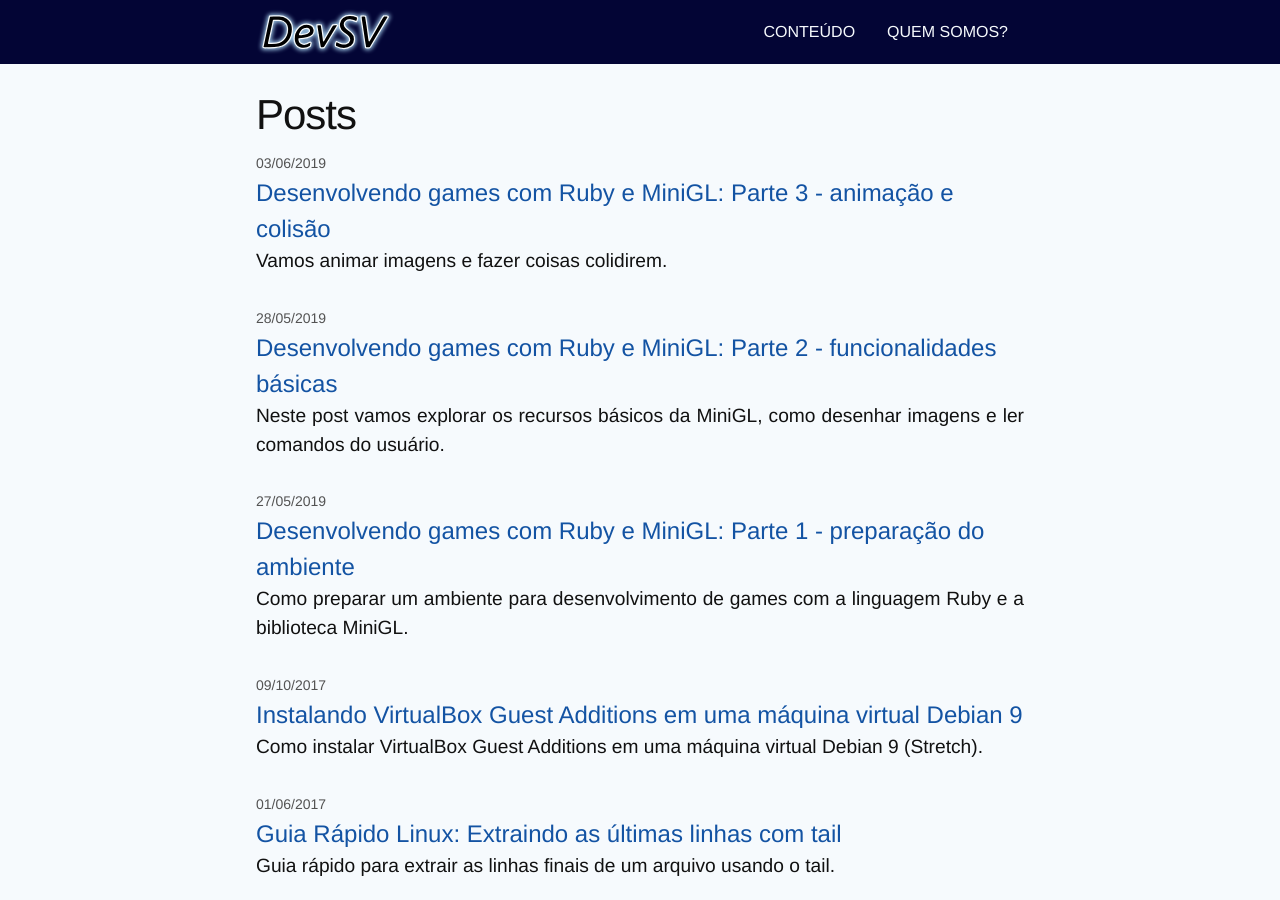
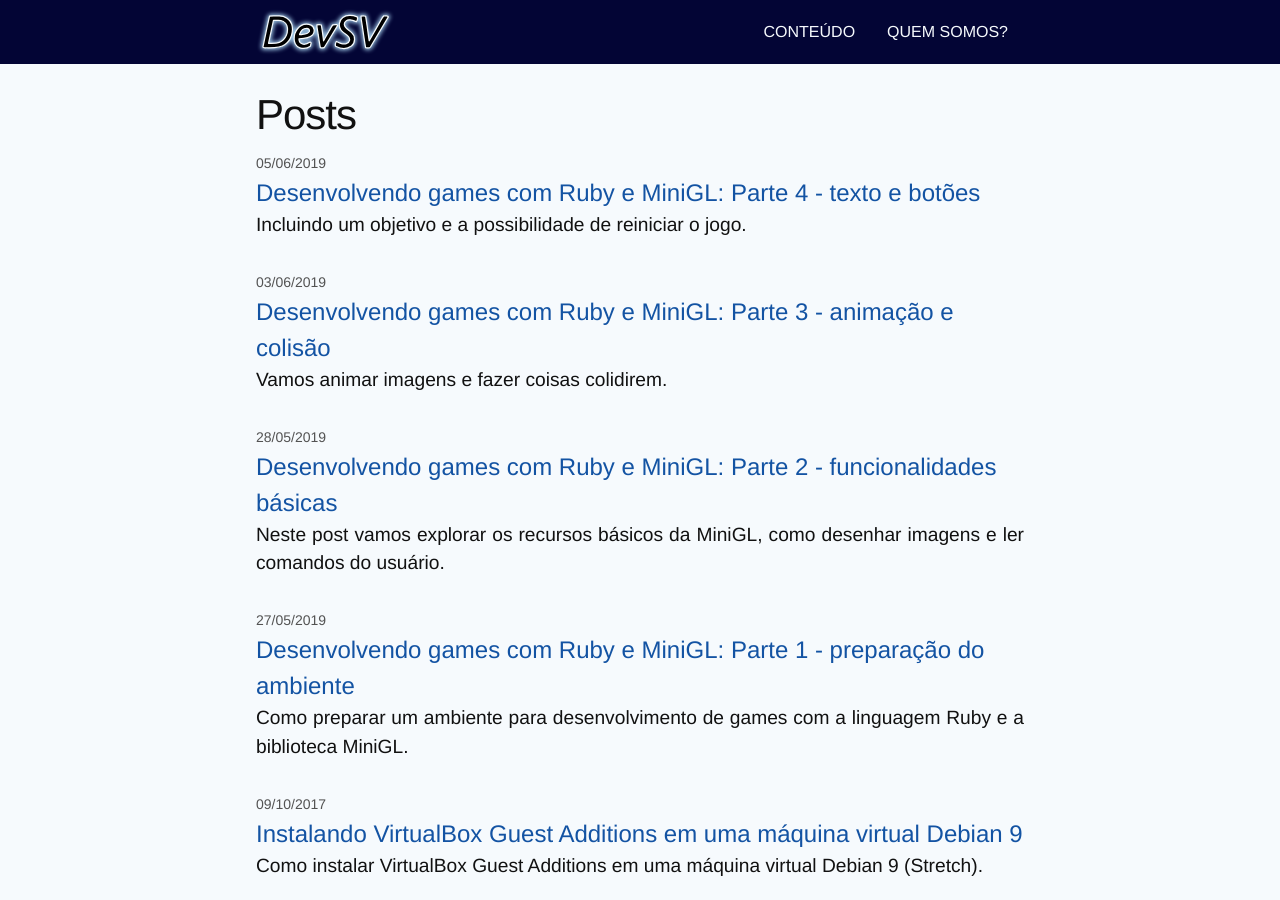
Before and after one commit to devsvbr/devsvbr.github.io, a Jekyll site: the page built from index.html, in a window 1280 px wide and 900 px high. Built offline with Jekyll 4.4.1, drawn with Linux system fonts in a browser that asks for light colours.

Commit message:
Criação do post 4 de minigl (rascunho)

```diff
--- a/_posts/2019-06-03-desenvolvendo-games-com-ruby-e-minigl-parte-3.md
+++ b/_posts/2019-06-03-desenvolvendo-games-com-ruby-e-minigl-parte-3.md
@@ -263,3 +263,4 @@ Experimente rodar o jogo agora e você verá que a carinha não mais atravessa n
 ---
 
 <span class="previous-post">[Parte 2 <img class="icon32 flipped" src="{{ "/img/icons/arrow.svg" | prepend: site.baseurl }}" alt="(anterior)">]({% link _posts/2019-05-28-desenvolvendo-games-com-ruby-e-minigl-parte-2.md %})</span>
+<span class="next-post">[<img class="icon32" src="{{ "/img/icons/arrow.svg" | prepend: site.baseurl }}" alt="(próximo)"> Parte 4]({% link _posts/2019-06-07-desenvolvendo-games-com-ruby-e-minigl-parte-4.md %})</span>
--- /dev/null
+++ b/_posts/2019-06-07-desenvolvendo-games-com-ruby-e-minigl-parte-4.md
@@ -0,0 +1,16 @@
+---
+pubid: "post-minigl-4"
+comments: true
+langvisible: true
+title: "Parte 4 - texto e botões"
+description: "Incluindo um objetivo e a possibilidade de reiniciar o jogo."
+series: "Desenvolvendo games com Ruby e MiniGL"
+date: 2019-06-05 10:00:00 -0300
+author: Victor David Santos
+categories: [ruby, minigl]
+---
+Teste
+
+---
+
+<span class="previous-post">[Parte 3 <img class="icon32 flipped" src="{{ "/img/icons/arrow.svg" | prepend: site.baseurl }}" alt="(anterior)">]({% link _posts/2019-06-03-desenvolvendo-games-com-ruby-e-minigl-parte-3.md %})</span>
```
Also changed, not shown: _posts/2019-06-03-developing-games-with-ruby-and-minigl-part-3.md (+1 -0 lines), _posts/2019-06-07-developing-games-with-ruby-and-minigl-part-4.md (added, +17 -0 lines), img/posts/2019-06-07-goal.png (added).
